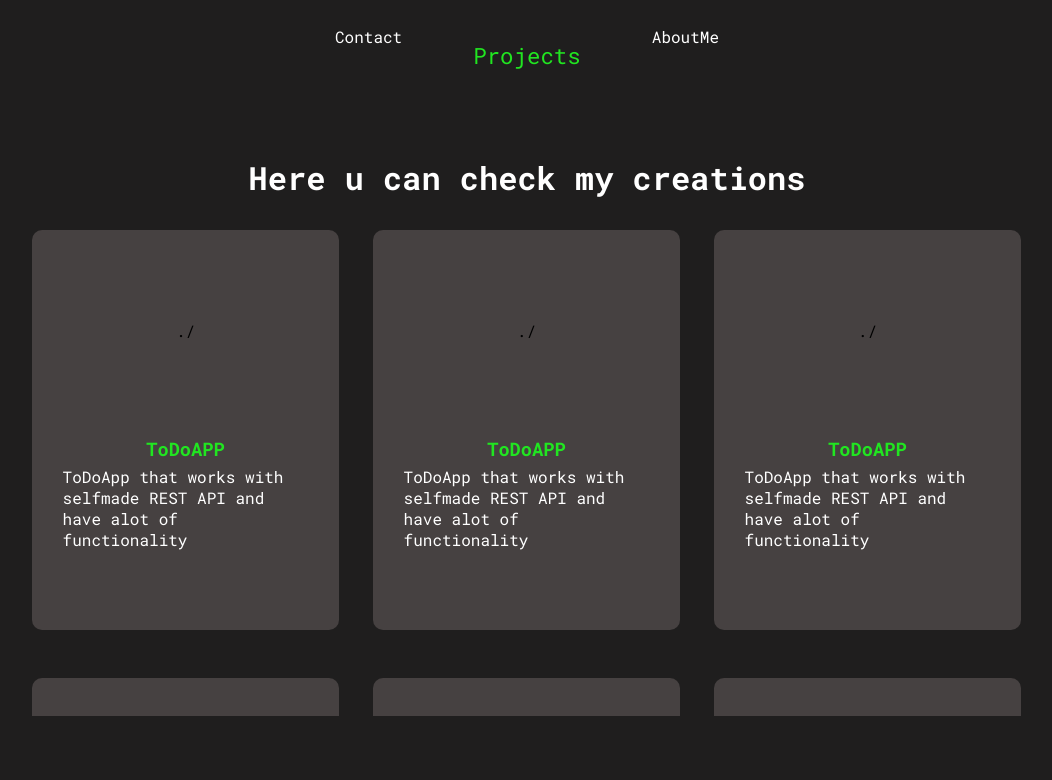
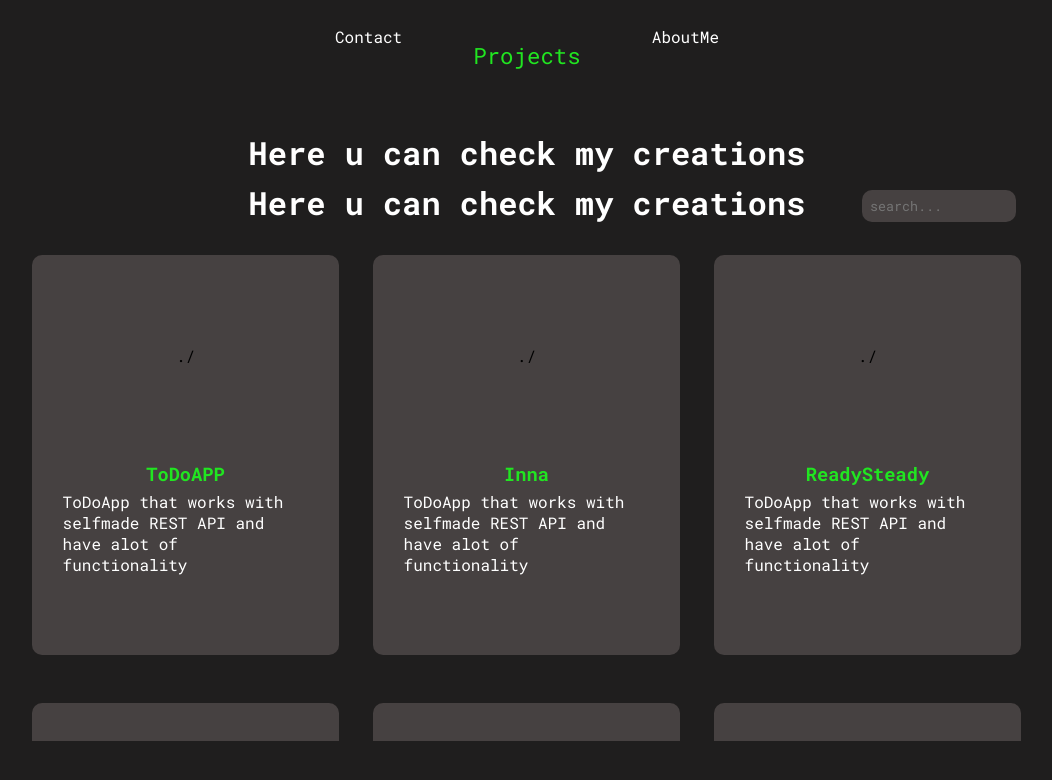
Before and after one commit to KaleIsProgramming/Portfolio, a React (Create React App) app in the folder front-end/: page /projects in a window 1280 px wide. Shown: the top 780 px of the page, without its empty margins (113-1165 px from the left). Built offline with nearby package versions, Linux system fonts and the light colour scheme.

Commit message:
Feat: Made Search Bar
Feat: Made search bar that filter projects by their name

```diff
--- a/front-end/src/components/ProjectsList.tsx
+++ b/front-end/src/components/ProjectsList.tsx
@@ -1,3 +1,4 @@
+import { useState } from "react";
 import styled from "@emotion/styled";
 import { Project } from "./";
 
@@ -11,6 +12,21 @@ export const ProjectsList = () => {
     const projects: ProjectI[] = [
         {
             name: 'ToDoAPP',
+            description: 'ToDoApp that works with selfmade REST API and have alot of functionality',
+            image: './',
+        },
+        {
+            name: 'Inna',
+            description: 'ToDoApp that works with selfmade REST API and have alot of functionality',
+            image: './',
+        },
+        {
+            name: 'ReadySteady',
+            description: 'ToDoApp that works with selfmade REST API and have alot of functionality',
+            image: './',
+        },
+        {
+            name: 'Kocham koty',
             description: 'ToDoApp that works with selfmade REST API and have alot of functionality',
             image: './',
         },
@@ -34,29 +50,37 @@ export const ProjectsList = () => {
             description: 'ToDoApp that works with selfmade REST API and have alot of functionality',
             image: './',
         },
-        {
-            name: 'ToDoAPP',
-            description: 'ToDoApp that works with selfmade REST API and have alot of functionality',
-            image: './',
-        },
-        {
-            name: 'ToDoAPP',
-            description: 'ToDoApp that works with selfmade REST API and have alot of functionality',
-            image: './',
-        },
-        {
-            name: 'ToDoAPP',
-            description: 'ToDoApp that works with selfmade REST API and have alot of functionality',
-            image: './',
-        },
-    ]
+    ];
+
+    const [ filterValue, setFilterValue ] = useState('');
+    console.log(filterValue)
 
     return(
-        <StyledProjectsList>
-            {projects.map((item, i) => {
-                return <Project key={i} data={item}/>
-            })}
-        </StyledProjectsList>
+    <>
+        <Header>
+            Here u can check my creations
+            <Filter>
+                <input onChange={(e:any) => setFilterValue(e.target.value) } type="text" placeholder="search..." />
+            </Filter>
+        </Header>
+        {
+        filterValue === '' ?
+
+            <StyledProjectsList>
+                {projects.map((item, i) => {
+                    return <Project key={i} data={item}/>
+                })}
+            </StyledProjectsList>
+
+        :
+            <StyledProjectsList>
+                {projects.filter(item => item.name.toLocaleLowerCase().includes(filterValue.toLocaleLowerCase())).map((item, i) => {
+                    return <Project key={i} data={item}/>
+                })}
+            </StyledProjectsList>
+        }
+
+    </>
     )
 }
 
@@ -69,3 +93,32 @@ const StyledProjectsList = styled.div`
     display: flex;
     flex-wrap: wrap;
 `;
+
+const Header = styled.h1`
+    position: relative;
+    height: 50px;
+    width: 80%;
+    text-align: center;
+    color: white;
+`;
+
+const Filter = styled.div`
+    position: absolute;
+    right: 0;
+    bottom: 0;
+    height: 100%;
+    width: 200px;
+    display: flex;
+    align-items: center;
+    justify-content: center;
+
+    input {
+        height: 32px;
+        width: 154px;
+        border-radius: 10px;
+        color: white;
+        border: none;
+        background: rgb(70, 65, 65);
+        padding: 8px;
+    }
+`;
```
